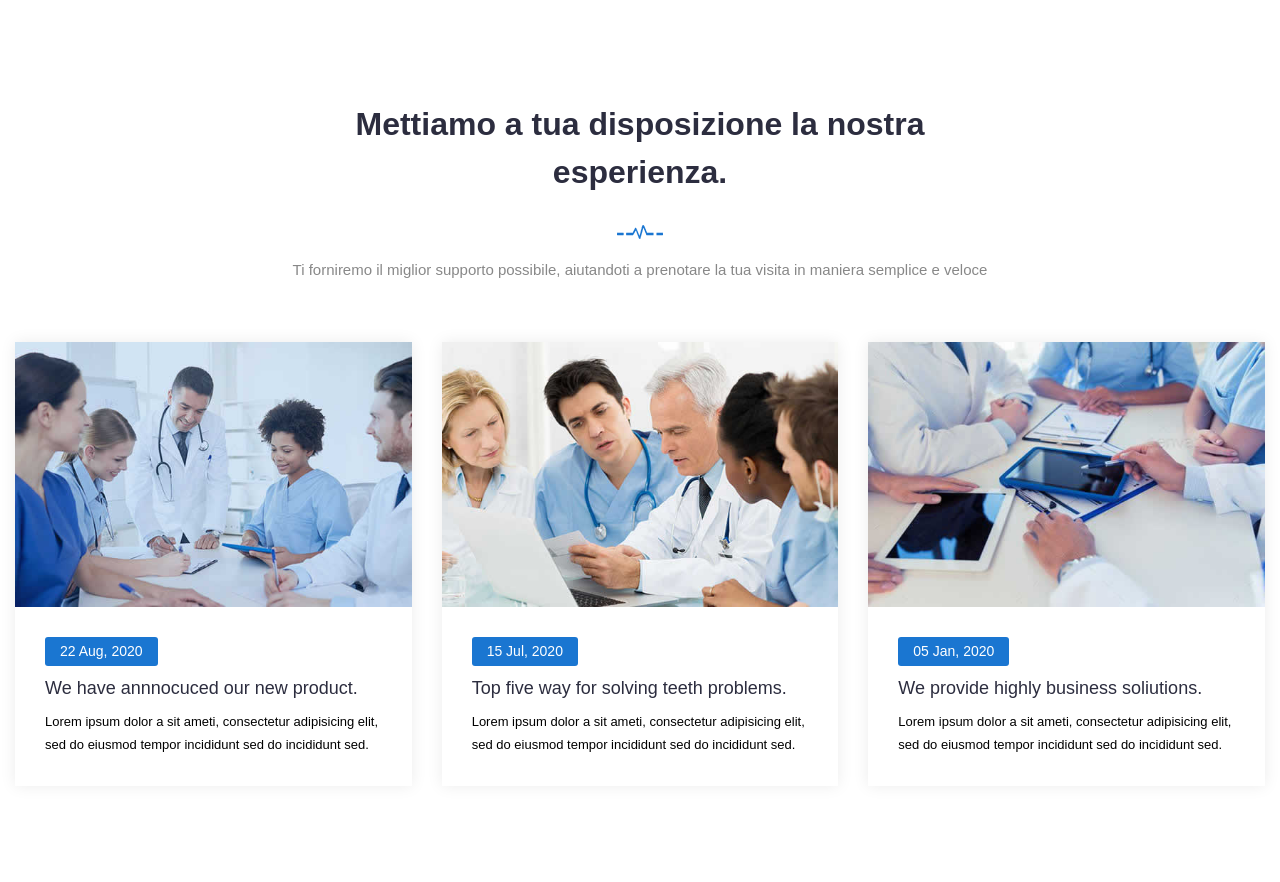
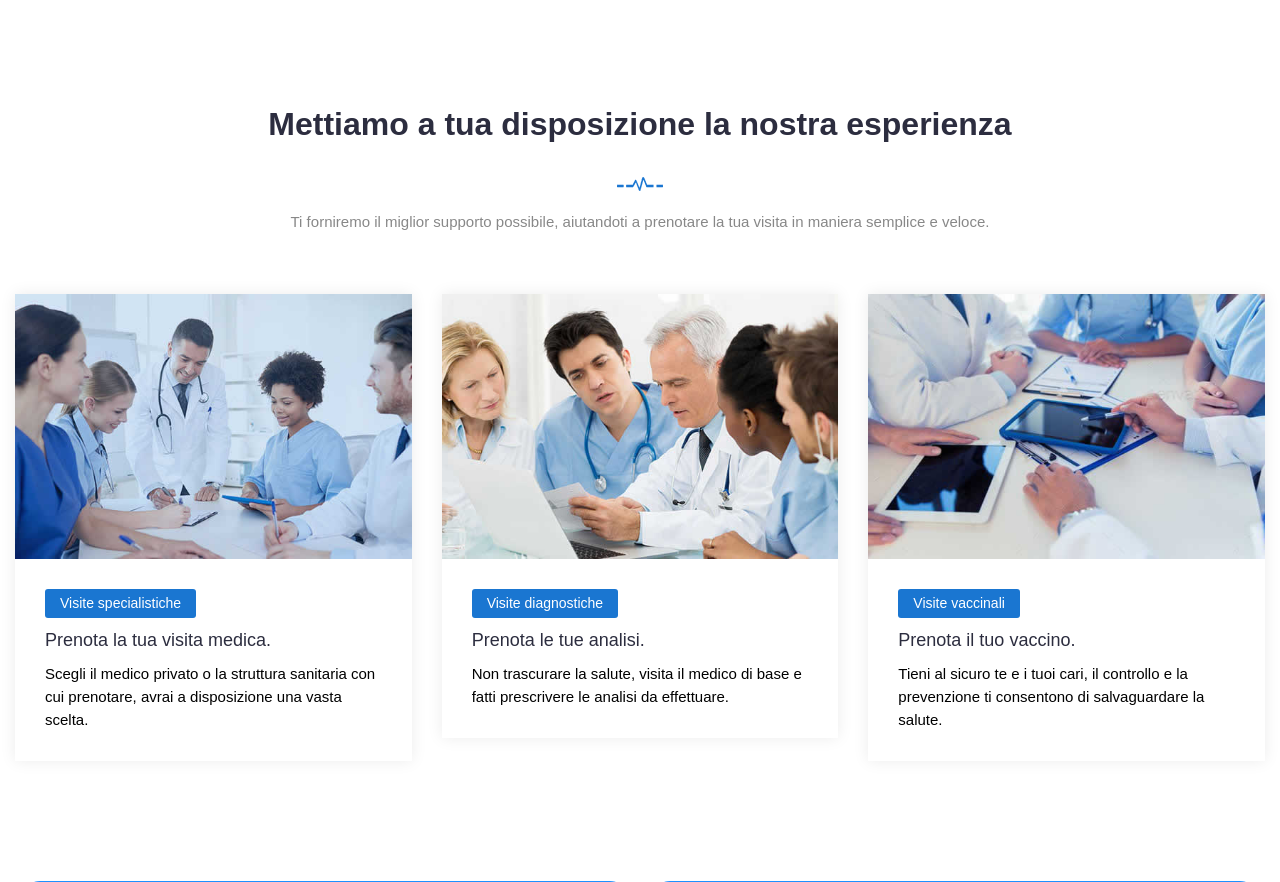
Before and after one commit to CicaMatt/MediCare, a Flask app: page /prenotazione in a window 1280 px wide. Shown: the part 88-970 px from the top of the page. Run offline with Flask 3, Linux system fonts and the light colour scheme; style sheets or scripts are compiled from the project's sources; some libraries are stand-ins or nearby versions.

Commit message:
Modifica sezione prenotazioni

```diff
--- a/flaskDir/static/grafica/Prenotazioni.css
+++ b/flaskDir/static/grafica/Prenotazioni.css
@@ -187,7 +187,7 @@
 }
 .blog .single-news .news-content p {
 	font-weight: 400;
-	font-size: 13px;
+	font-size: 15px;
 	letter-spacing: 0px;
 	line-height: 23px;
 }
--- a/flaskDir/templates/Prenotazione.html
+++ b/flaskDir/templates/Prenotazione.html
@@ -43,11 +43,11 @@
 				<div class="row">
 					<div class="col-lg-12">
 						<div class="section-title d-flex justify-content-center align-items-center flex-column text-center">
-							<h2>Mettiamo a tua disposizione la nostra esperienza.</h2>
+							<h2>Mettiamo a tua disposizione la nostra esperienza</h2>
                             <div class="img4">
                                 <img src="{{ url_for('static', filename='images/section-img.png') }}" alt="#">
                             </div>
-							<p>Ti forniremo il miglior supporto possibile, aiutandoti a prenotare la tua visita in maniera semplice e veloce</p>
+							<p>Ti forniremo il miglior supporto possibile, aiutandoti a prenotare la tua visita in maniera semplice e veloce.</p>
 						</div>
 					</div>
 				</div>
@@ -60,9 +60,9 @@
 							</div>
 							<div class="news-body">
 								<div class="news-content">
-									<div class="date">22 Aug, 2020</div>
-									<h2><a href="blog-single.html">We have annnocuced our new product.</a></h2>
-									<p class="text">Lorem ipsum dolor a sit ameti, consectetur adipisicing elit, sed do eiusmod tempor incididunt sed do incididunt sed.</p>
+									<div class="date">Visite specialistiche</div>
+									<h2><a href="blog-single.html">Prenota la tua visita medica.</a></h2>
+									<p class="text">Scegli il medico privato o la struttura sanitaria con cui prenotare, avrai a disposizione una vasta scelta.</p>
 								</div>
 							</div>
 						</div>
@@ -76,9 +76,9 @@
 							</div>
 							<div class="news-body">
 								<div class="news-content">
-									<div class="date">15 Jul, 2020</div>
-									<h2><a href="blog-single.html">Top five way for solving teeth problems.</a></h2>
-									<p class="text">Lorem ipsum dolor a sit ameti, consectetur adipisicing elit, sed do eiusmod tempor incididunt sed do incididunt sed.</p>
+									<div class="date">Visite diagnostiche</div>
+									<h2><a href="blog-single.html">Prenota le tue analisi.</a></h2>
+									<p class="text">Non trascurare la salute, visita il medico di base e fatti prescrivere le analisi da effettuare.</p>
 								</div>
 							</div>
 						</div>
@@ -92,9 +92,9 @@
 							</div>
 							<div class="news-body">
 								<div class="news-content">
-									<div class="date">05 Jan, 2020</div>
-									<h2><a href="blog-single.html">We provide highly business soliutions.</a></h2>
-									<p class="text">Lorem ipsum dolor a sit ameti, consectetur adipisicing elit, sed do eiusmod tempor incididunt sed do incididunt sed.</p>
+									<div class="date">Visite vaccinali</div>
+									<h2><a href="blog-single.html">Prenota il tuo vaccino.</a></h2>
+									<p class="text">Tieni al sicuro te e i tuoi cari, il controllo e la prevenzione ti consentono di salvaguardare la salute.</p>
 								</div>
 							</div>
 						</div>
```
